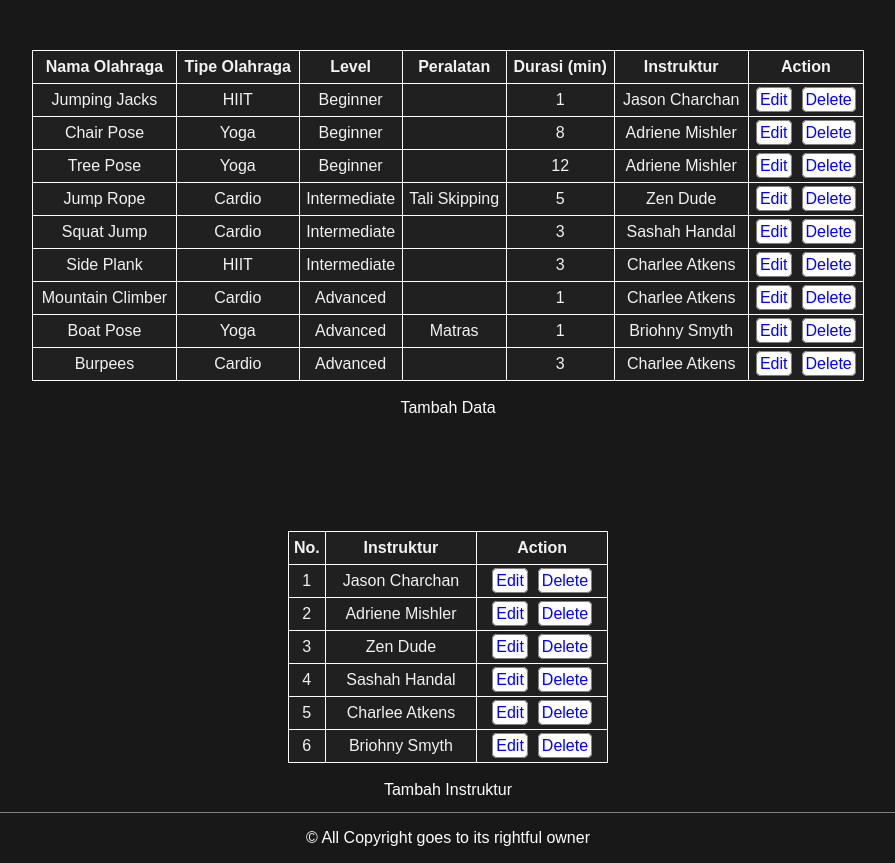
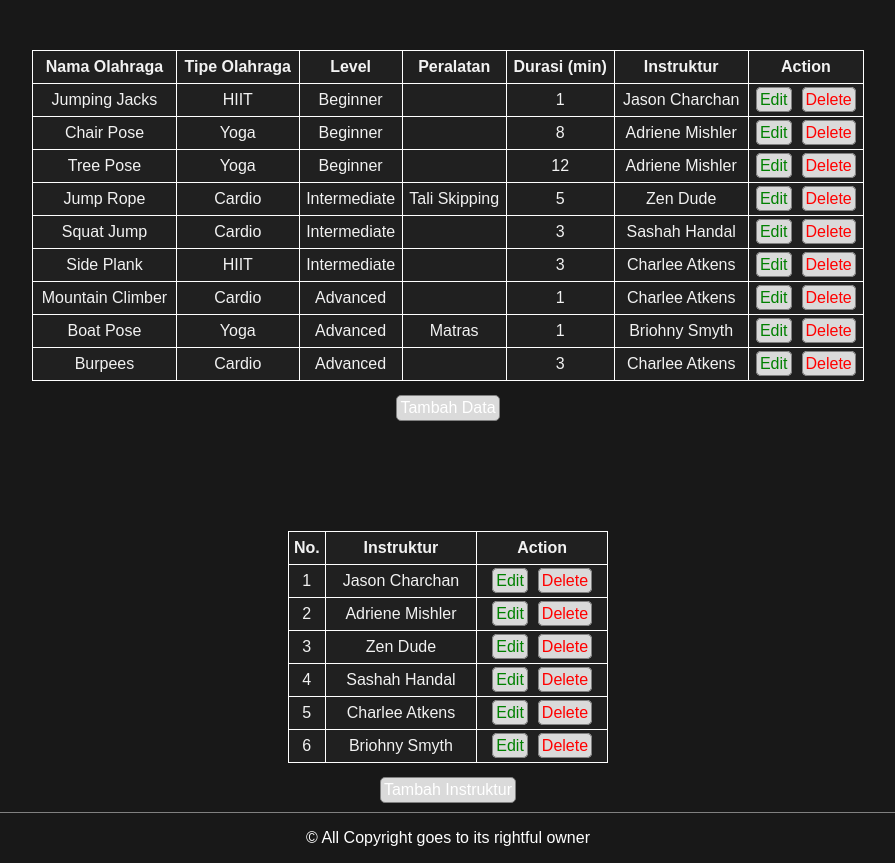
Before and after one commit to Adiatmaja/MiniProject-ProgWeb, a PHP site: page /dashboard.php in a window 1280 px wide. Shown: the part 107-970 px from the top of the page, without its empty margins (192-1087 px from the left). Run offline with PHP 8.4, Linux system fonts and the light colour scheme; a user stored in the database is signed in; data comes from the database, SQL or seed files in the repository.

Commit message:
Update File

```diff
--- a/MiniProject2/dashboard.css
+++ b/MiniProject2/dashboard.css
@@ -123,15 +123,23 @@
     background-color: rgb(32, 32, 32);
 }
 
-.edit, .delete{
+.edit, .delete, .add{
     border: 1px solid gray;
     border-radius: 5px;
     padding: 3px;
-    background-color: white;
+    background-color: rgb(218, 218, 218);
     text-decoration: none;
-    color: blue;
 }
 
 .edit{
     margin-right: 10px;
+    color: green;
 }
+
+.delete{
+    color: red;
+}
+
+.add{
+    color: darkblue;
+}
--- a/MiniProject2/data.css
+++ b/MiniProject2/data.css
@@ -120,4 +120,10 @@
     position:fixed;
     top: 15%;
     left: 4%;
+    border: 1px solid gray;
+    border-radius: 5px;
+    padding: 3px;
+    background-color: rgb(218, 218, 218);
+    text-decoration: none;
+    color: darkblue;
 }
--- a/MiniProject2/instruktur.css
+++ b/MiniProject2/instruktur.css
@@ -117,4 +117,10 @@
     position:fixed;
     top: 15%;
     left: 4%;
+    border: 1px solid gray;
+    border-radius: 5px;
+    padding: 3px;
+    background-color: rgb(218, 218, 218);
+    text-decoration: none;
+    color: darkblue;
 }
```
